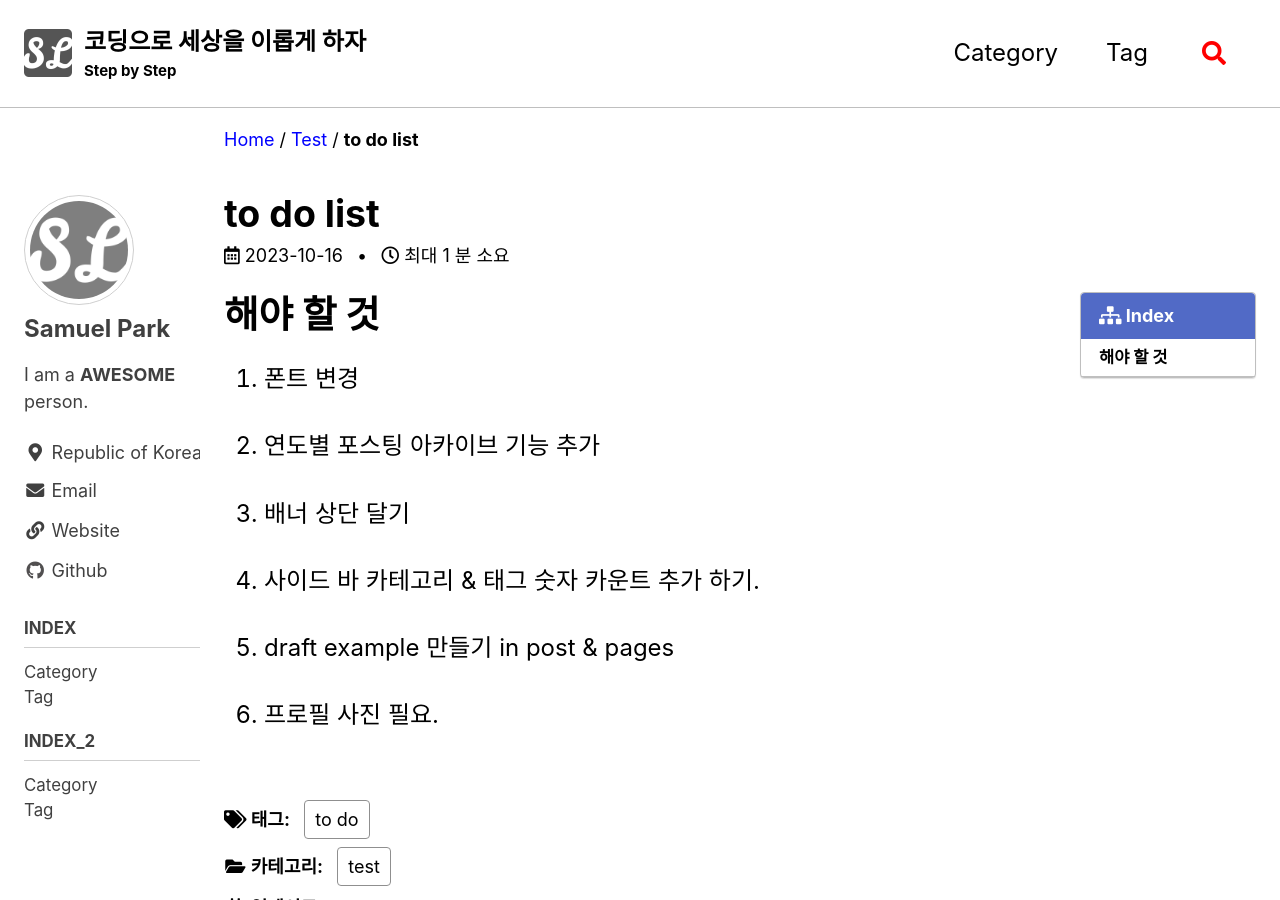
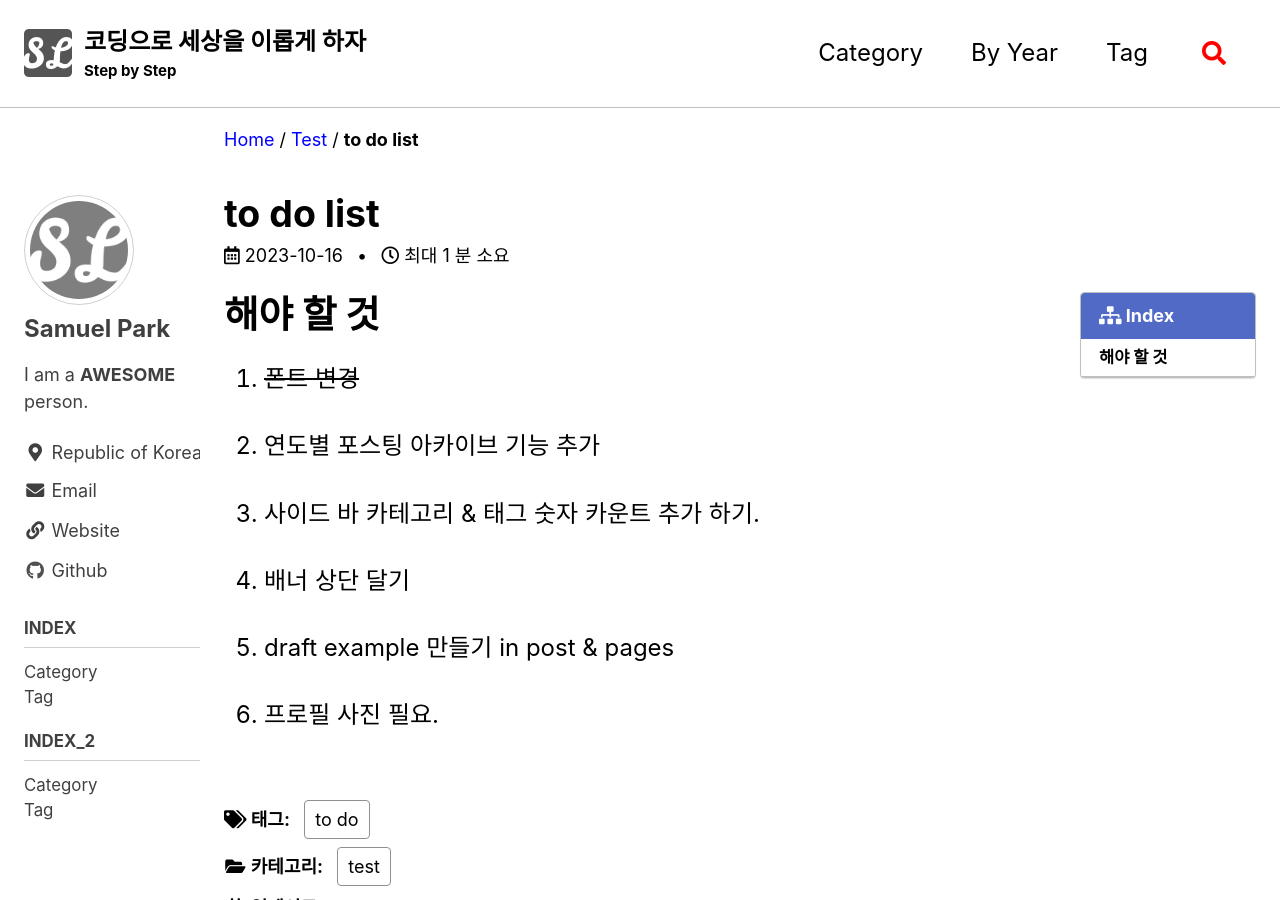
Before and after one commit to ahfmrptEkd/ahfmrptEkd.github.io, a Jekyll site: the page built from _posts/test/2023-10-16-to_do_list.md, in a window 1280 px wide and 900 px high. Built offline with Jekyll 4.4.1, drawn with Linux system fonts in a browser that asks for light colours; cached includes are drawn as plain includes; comment, search, counter and statistics services are not loaded.

Commit message:
updates "by year" pages

```diff
--- a/_data/navigation.yml
+++ b/_data/navigation.yml
@@ -2,6 +2,8 @@
 main:
   - title: "Category"
     url: /categories/
+  - title: "By Year"
+    url: /year-archive/
   - title: "Tag"
     url: /tags/
 
--- a/_posts/test/2023-10-16-to_do_list.md
+++ b/_posts/test/2023-10-16-to_do_list.md
@@ -10,13 +10,13 @@ last_modified_at: 2019-02-19T08:06:00-05:00
 
 # 해야 할 것
 
-0. 폰트 변경
+0. ~~폰트 변경~~
 
 1. 연도별 포스팅 아카이브 기능 추가
 
-2. 배너 상단 달기
+2. 사이드 바 카테고리 & 태그 숫자 카운트 추가 하기.
 
-3. 사이드 바 카테고리 & 태그 숫자 카운트 추가 하기.
+3. 배너 상단 달기
 
 4. draft example 만들기 in post & pages
 
```
Also changed, not shown: _pages/year-archive.md (added, +7 -0 lines).
